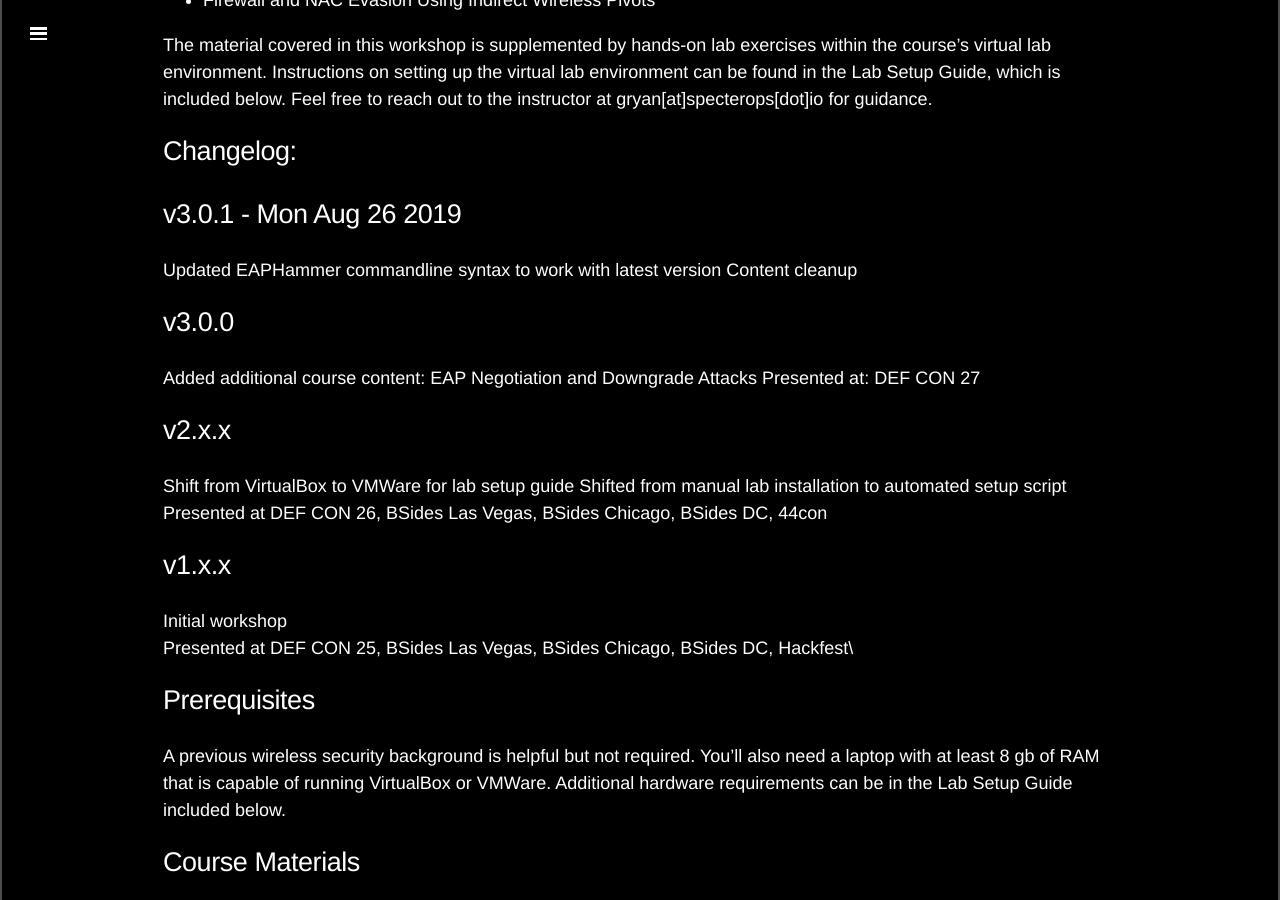
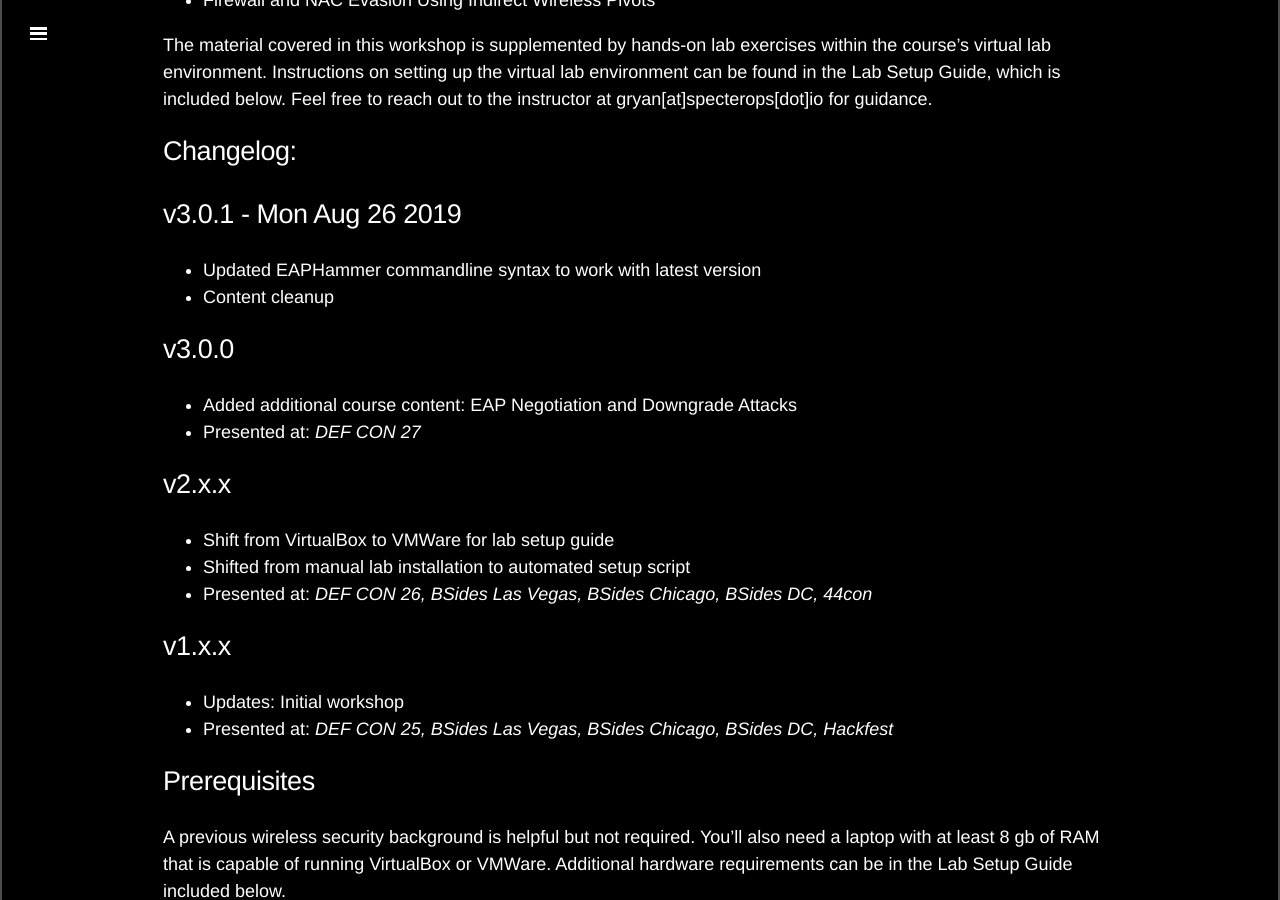
Before and after one commit to s0lst1c3/s0lst1c3.github.io, a Jekyll site: the page built from workshops/advanced-wireless-attacks/index.md, in a window 1280 px wide and 900 px high, scrolled down 1189 px. Built offline with Jekyll 4.4.1, drawn with Linux system fonts in a browser that asks for light colours; Markdown is read by kramdown in place of the engine named in the settings; some of the changed lines change nothing that is shown.

Commit message:
updating

```diff
--- a/workshops/advanced-wireless-attacks/index.md
+++ b/workshops/advanced-wireless-attacks/index.md
@@ -40,24 +40,24 @@
 
 ## v3.0.1 - Mon Aug 26 2019
 
-Updated EAPHammer commandline syntax to work with latest version
-Content cleanup
+- Updated EAPHammer commandline syntax to work with latest version
+- Content cleanup
 
 ## v3.0.0
 
-Added additional course content: EAP Negotiation and Downgrade Attacks
-Presented at: DEF CON 27
+- Added additional course content: EAP Negotiation and Downgrade Attacks
+- Presented at: _DEF CON 27_
 
 ## v2.x.x
 
-Shift from VirtualBox to VMWare for lab setup guide
-Shifted from manual lab installation to automated setup script
-Presented at DEF CON 26, BSides Las Vegas, BSides Chicago, BSides DC, 44con
+- Shift from VirtualBox to VMWare for lab setup guide
+- Shifted from manual lab installation to automated setup script
+- Presented at: _DEF CON 26, BSides Las Vegas, BSides Chicago, BSides DC, 44con_
 
 ## v1.x.x
 
-Initial workshop
-Presented at DEF CON 25, BSides Las Vegas, BSides Chicago, BSides DC, Hackfest\
+- Updates: Initial workshop
+- Presented at: _DEF CON 25, BSides Las Vegas, BSides Chicago, BSides DC, Hackfest_
 
 Prerequisites
 -------------
```
